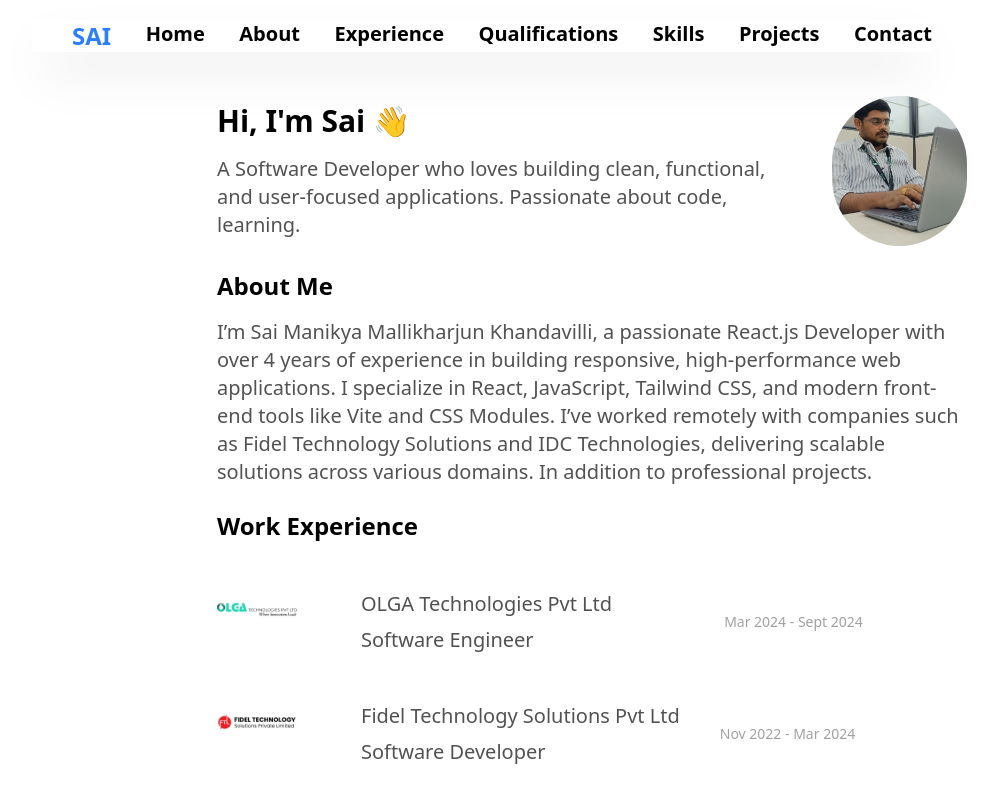
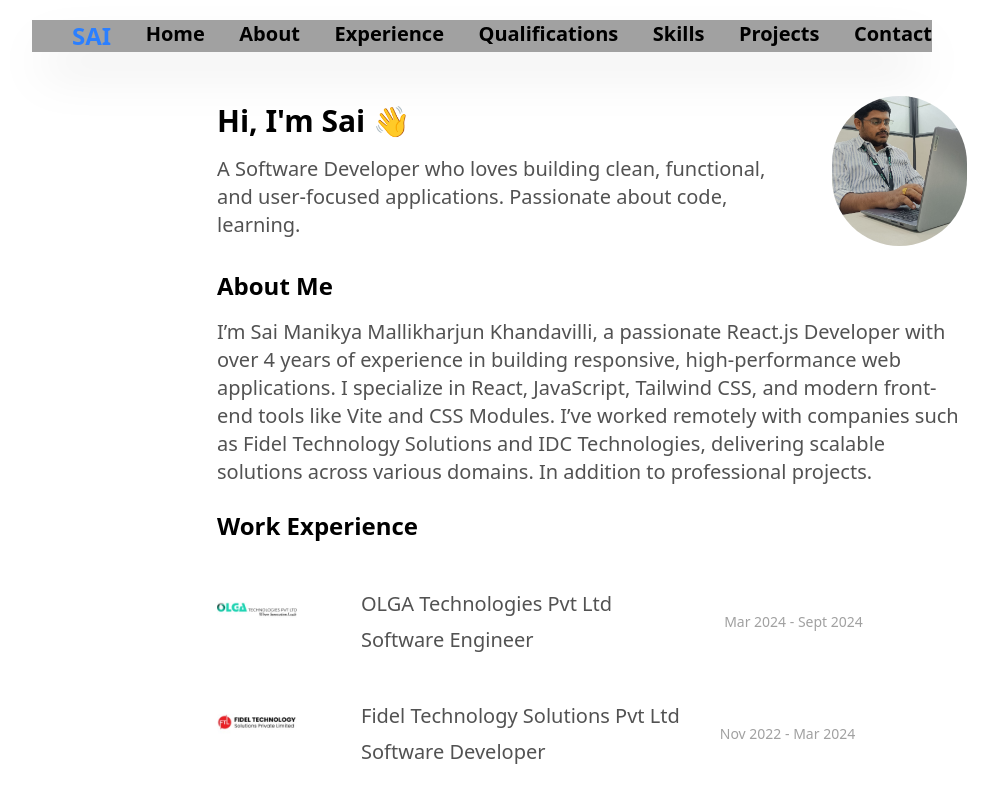
Before and after one commit to SaiMallikharjun98/Sai_Portfolio, a React (Vite) app: page / in a window 1280 px wide. Shown: the top 800 px of the page, without its empty margins (48-1046 px from the left). Built offline with nearby package versions, Linux system fonts and the light colour scheme; no server answers.

Commit message:
Navbar position added

```diff
--- a/src/components/Navbar.jsx
+++ b/src/components/Navbar.jsx
@@ -3,7 +3,7 @@ import { Link } from "react-router-dom";
 function Navbar() {
   return (
     <>
-      <div className="flex justify-between gap-5 font-bold text-xl w-[900px] mx-auto mt-5 fixed top-0 left-20 shadow-2xl">
+      <div className="flex justify-between gap-5 font-bold text-xl w-[900px] mx-auto mt-5 fixed top-0 left-20 shadow-2xl bg-neutral-400">
         <h3 className="text-2xl font-bold text-blue-500 ml-10">SAI</h3>
         <Link to="/" className="hover:text-blue-700 cursor-pointer">
           Home
```
